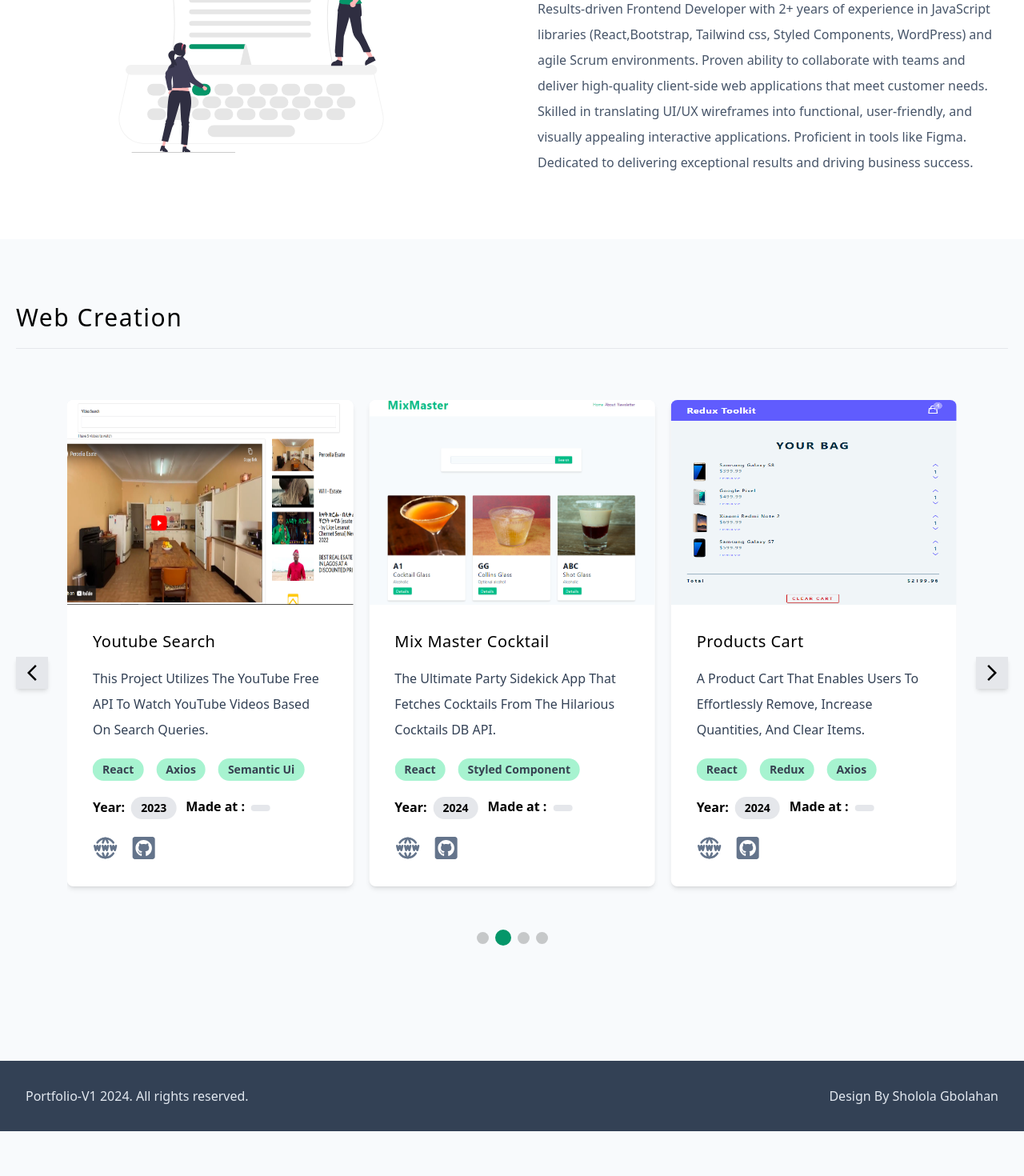
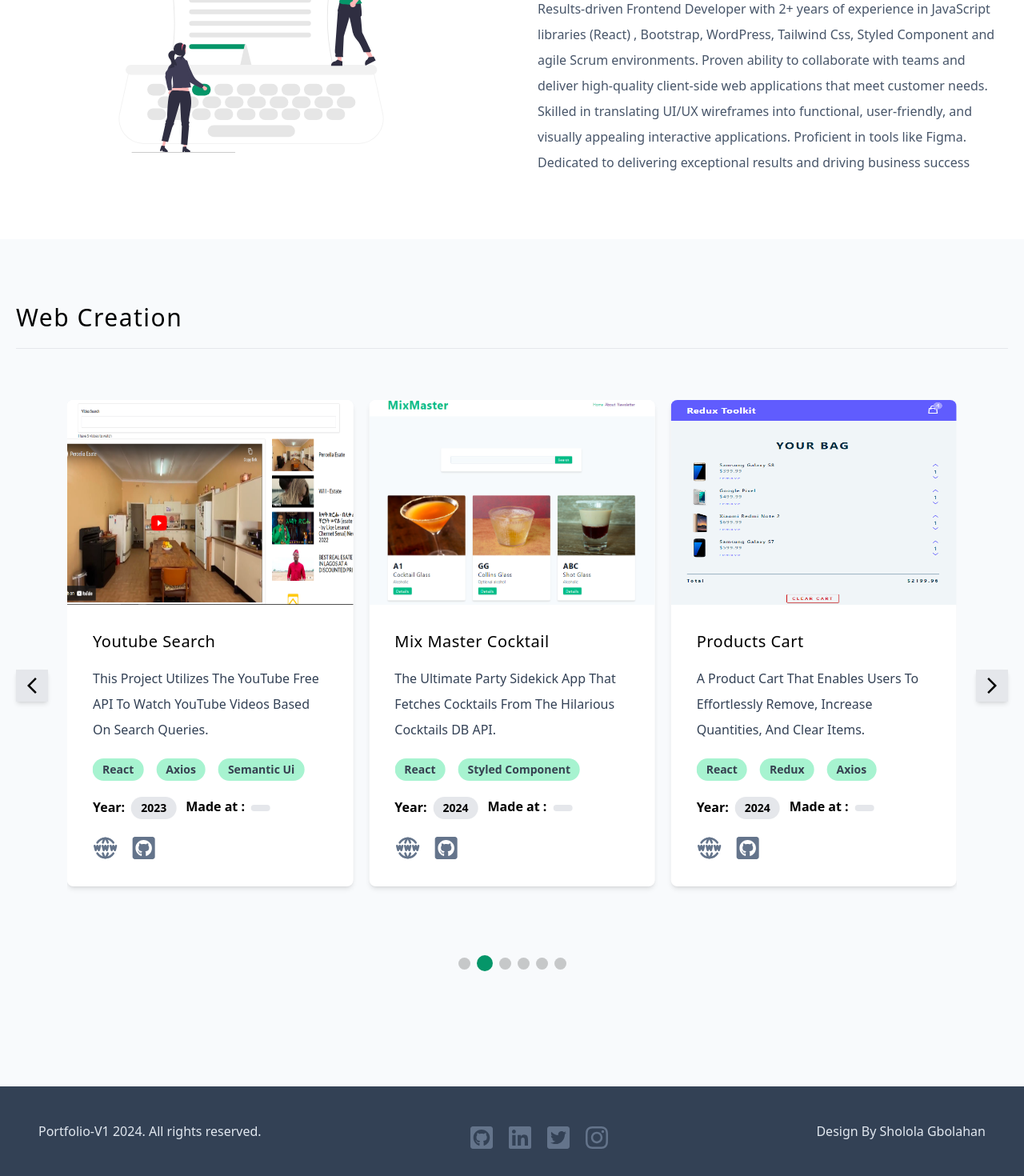
Before and after one commit to Sholola-Gbolahan/Portfolio, a React (Vite) app: page / in a window 1280 px wide. Shown: the part 1583-3053 px from the top of the page at 80% size. Before the commit the page ends 2997 px from the top, so only its background shows below. Built offline with nearby package versions, Linux system fonts and the light colour scheme.

Commit message:
Updated Content

```diff
--- a/src/components/About.jsx
+++ b/src/components/About.jsx
@@ -1,25 +1,29 @@
-import React from 'react'
+import React from "react";
 
-import aboutSvg from '../assets/about.svg';
-import SectionTitle from './SectionTitle';
+import aboutSvg from "../assets/about.svg";
+import SectionTitle from "./SectionTitle";
 
 const About = () => {
   return (
-    <section className="bg-white py-20"  id="about">
-        <div className='align-element grid md:grid-cols-2 gap-16 items-center'>
-            <img src={aboutSvg} alt="about" className='w-full h-64' />
-            <article>
-                <SectionTitle text="Little About Me" />
-                <p className='text-slate-600 mt-8 leading-loose'>
-                Results-driven Frontend Developer with 2+ years of experience in JavaScript libraries (React,Bootstrap, Tailwind css, Styled Components, WordPress) and agile Scrum environments. Proven ability to collaborate with teams and deliver high-quality client-side web applications that meet customer needs. Skilled in translating UI/UX wireframes into functional, user-friendly, and visually appealing interactive applications. Proficient in tools like Figma. Dedicated to delivering exceptional results and driving business success.
-                </p>
-            </article>
+    <section className="bg-white py-20" id="about">
+      <div className="align-element grid md:grid-cols-2 gap-16 items-center">
+        <img src={aboutSvg} alt="about" className="w-full h-64" />
+        <article>
+          <SectionTitle text="Little About Me" />
+          <p className="text-slate-600 mt-8 leading-loose">
+            Results-driven Frontend Developer with 2+ years of experience in
+            JavaScript libraries (React) , Bootstrap, WordPress, Tailwind Css,
+            Styled Component and agile Scrum environments. Proven ability to
+            collaborate with teams and deliver high-quality client-side web
+            applications that meet customer needs. Skilled in translating UI/UX
+            wireframes into functional, user-friendly, and visually appealing
+            interactive applications. Proficient in tools like Figma. Dedicated
+            to delivering exceptional results and driving business success
+          </p>
+        </article>
+      </div>
+    </section>
+  );
+};
 
-        </div>
-
-
-    </section>
-  )
-}
-
-export default About
+export default About;
--- a/src/components/Footer.jsx
+++ b/src/components/Footer.jsx
@@ -1,9 +1,29 @@
 import React from 'react'
+import {
+    FaGithubSquare,
+    FaInstagram,
+    FaLinkedin,
+    FaTwitterSquare,
+  } from "react-icons/fa";
 
 const Footer = () => {
   return (
-    <div className='flex justify-between p-8 bg-slate-700 text-slate-200'>
+    <div className='flex justify-between py-8 px-12 items-center bg-slate-700 text-slate-200'>
         <h1>Portfolio-V1 2024. All rights reserved.</h1>
+        <div className="flex gap-x-4 mt-4">
+            <a href="https://github.com/Sholola-Gbolahan" target="_blank">
+              <FaGithubSquare className=" h-8 w-8 text-slate-500 hover:text-black duration-300" />
+            </a>
+            <a href="https://www.linkedin.com/in/sholola-gbolahan-887095191/" target="_blank">
+              <FaLinkedin className=" h-8 w-8 text-slate-500 hover:text-black duration-300" />
+            </a>
+            <a href="https://twitter.com/ShololaGbolahan" target="_blank">
+              <FaTwitterSquare className=" h-8 w-8 text-slate-500 hover:text-black duration-300" />
+            </a>
+            <a href="https://www.instagram.com/sholola_gbolahan/?hl=en" target="_blank">
+              <FaInstagram  className=" h-8 w-8 text-slate-500 hover:text-black duration-300" />
+            </a>
+          </div>
        <h1>Design By Sholola Gbolahan</h1>
     </div>
   )
--- a/src/components/Projects.jsx
+++ b/src/components/Projects.jsx
@@ -34,6 +34,7 @@ const Projects = () => {
           spaceBetween={20}
           pagination={{ clickable: true }}
           autoplay={{delay:'4000'}}
+          loop
           navigation={{
             prevEl: swiperNavPrevRef.current,
             nextEl: swiperNavNextRef.current,
--- a/src/data.jsx
+++ b/src/data.jsx
@@ -92,12 +92,13 @@ export const projects = [
     id: nanoid(),
     title: "Behive Website",
     img: BeHive,
-    url: "www.behiveng.com ",
+    url: "https://www.behiveng.com ",
     github: "",
     year: "2024",
-    MadeAt:"Gurugeeks",
-    text: "",
-    stack: ["wordpress"],
+    madeAt:"Gurugeeks",
+    text: "A member centric website that efforlessly showcase client services in resturant & Bar, Events and rental",
+
+    stack: ["wordpress","elementor","figma"],
   },
    {
     id: nanoid(),
@@ -106,8 +107,8 @@ export const projects = [
     url: "https://www.be-holdco.com/",
     github: "",
     year: "2024",
-    MadeAt:"Gurugeeks",
-    text: " Lead the team that deliver a ",
-    stack: ["Wordpress"],
+    madeAt:"Gurugeeks",
+    text: "A holding website that clearly highlight the company subsideries with Engaging visuals representing the subsidiaries.",
+    stack: ["Wordpress","Elementor","figma"],
   },
 ];
```
